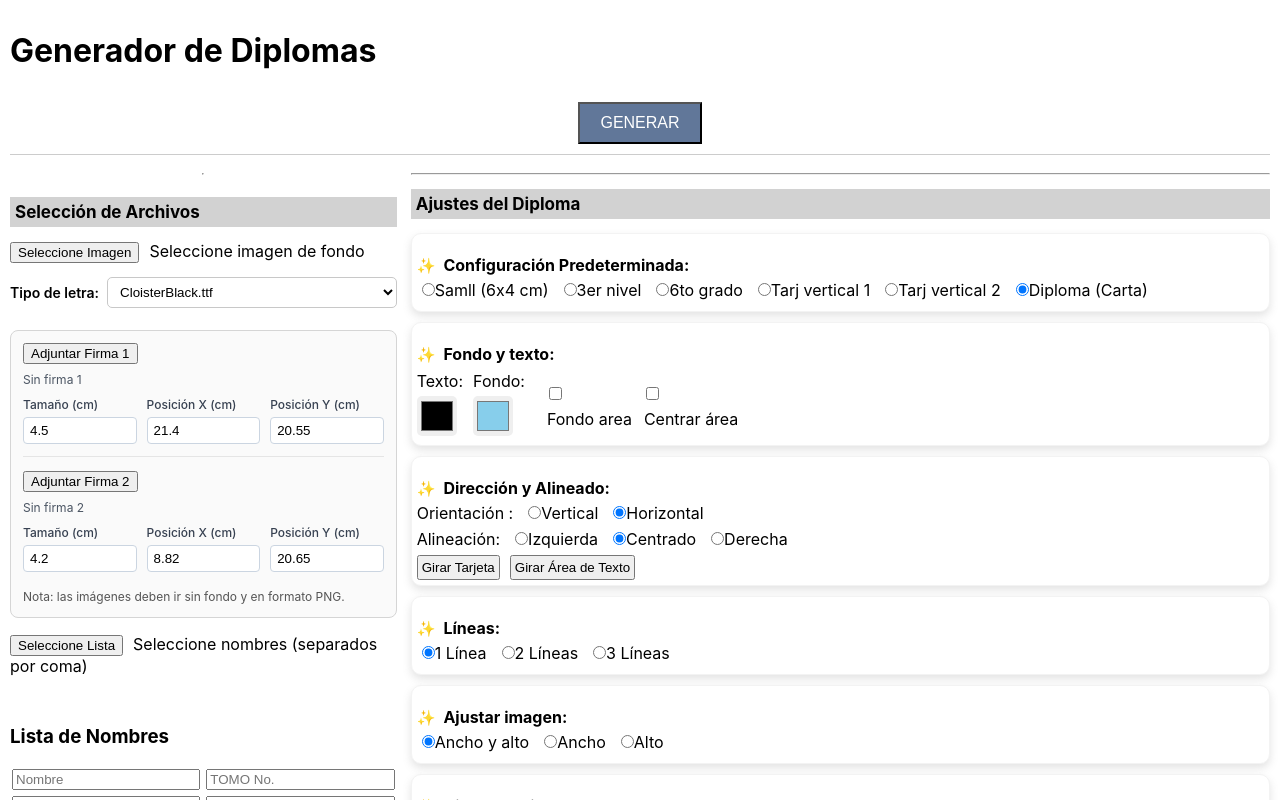
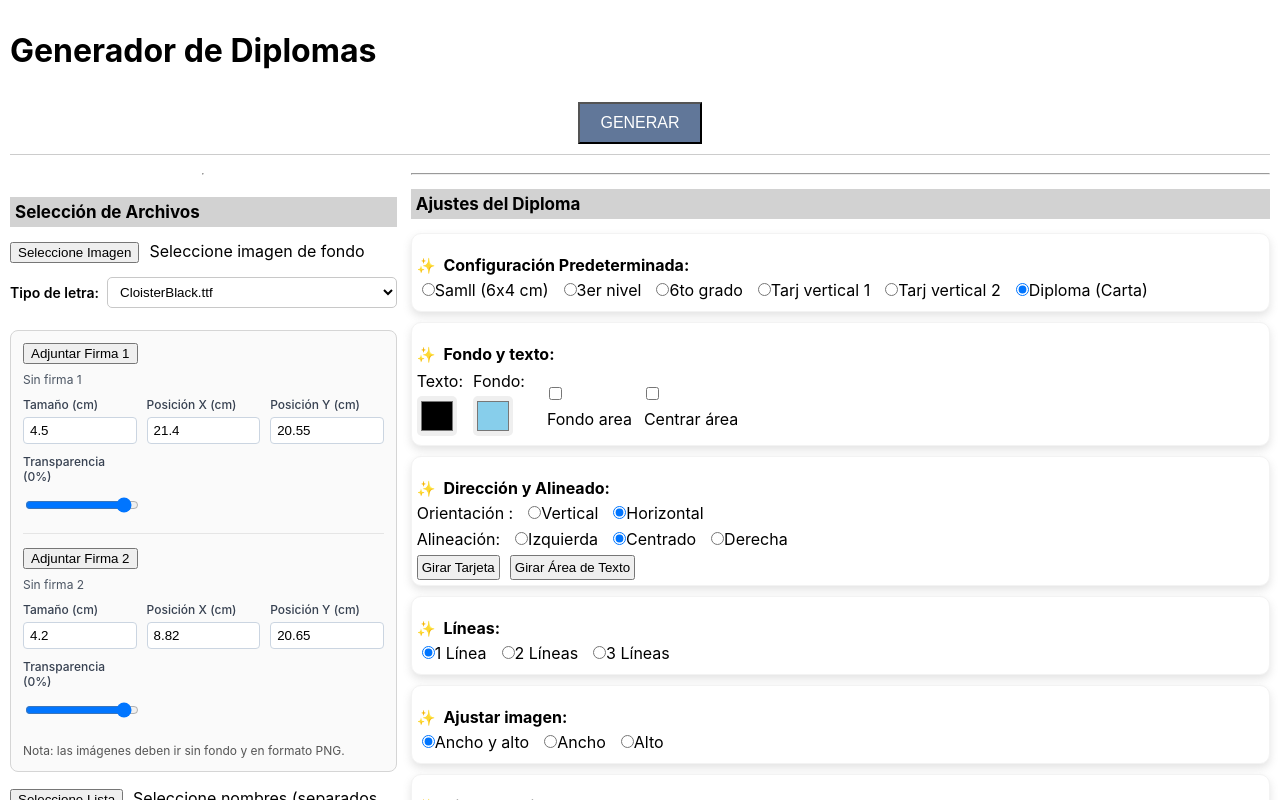
Before and after one commit to lsnoglos/diplomaGenerator, a React (Create React App) app: page / in a window 1280 px wide. Shown: the top 800 px of the page. Built offline with nearby package versions, Linux system fonts and the light colour scheme.

Commit message:
Agregar control de transparencia individual para firmas

```diff
--- a/src/App.js
+++ b/src/App.js
@@ -23,8 +23,8 @@ const SIGNATURE_STORAGE_KEYS = {
   settings: 'diplomaGenerator.signatureSettings',
 };
 const DEFAULT_SIGNATURE_SETTINGS = {
-  firma1: { x: 21.40, y: 20.55, size: 4.50 },
-  firma2: { x: 8.82, y: 20.65, size: 4.20 },
+  firma1: { x: 21.40, y: 20.55, size: 4.50, opacity: 100 },
+  firma2: { x: 8.82, y: 20.65, size: 4.20, opacity: 100 },
 };
 
 function App() {
@@ -63,8 +63,8 @@ function App() {
     try {
       const saved = JSON.parse(localStorage.getItem(SIGNATURE_STORAGE_KEYS.settings) || '{}');
       return {
-        firma1: { ...DEFAULT_SIGNATURE_SETTINGS.firma1, ...(saved.firma1 || {}) },
-        firma2: { ...DEFAULT_SIGNATURE_SETTINGS.firma2, ...(saved.firma2 || {}) },
+        firma1: { ...DEFAULT_SIGNATURE_SETTINGS.firma1, ...(saved.firma1 || {}), opacity: saved.firma1?.opacity ?? 100 },
+        firma2: { ...DEFAULT_SIGNATURE_SETTINGS.firma2, ...(saved.firma2 || {}), opacity: saved.firma2?.opacity ?? 100 },
       };
     } catch {
       return DEFAULT_SIGNATURE_SETTINGS;
@@ -936,7 +936,9 @@ function App() {
     const x = cmToPx(Number(config.x) || 0) - targetWidth / 2;
     const y = cmToPx(Number(config.y) || 0) - targetHeight - cmToPx(0.05);
 
+    ctx.globalAlpha = Math.max(0, Math.min(100, Number(config.opacity ?? 100))) / 100;
     ctx.drawImage(image, x, y, targetWidth, targetHeight);
+    ctx.globalAlpha = 1;
   });
   ctx.restore();
 };
@@ -1741,6 +1743,10 @@ const drawDiploma = (ctx, x, y, width, height, record) => {
                     <input type="number" min="0" max="35" step="0.1" value={signatureSettings.firma1.y}
                       onChange={(event) => updateSignatureSetting('firma1', 'y', event.target.value)} />
                   </label>
+                  <label className="signature-opacity-control">Transparencia ({100 - Number(signatureSettings.firma1.opacity ?? 100)}%)
+                    <input type="range" min="10" max="100" step="5" value={signatureSettings.firma1.opacity ?? 100}
+                      onChange={(event) => updateSignatureSetting('firma1', 'opacity', Number(event.target.value))} />
+                  </label>
                 </div>
               </div>
               <div className="signature-upload-item">
@@ -1768,6 +1774,10 @@ const drawDiploma = (ctx, x, y, width, height, record) => {
                   <label>Posición Y (cm)
                     <input type="number" min="0" max="35" step="0.1" value={signatureSettings.firma2.y}
                       onChange={(event) => updateSignatureSetting('firma2', 'y', event.target.value)} />
+                  </label>
+                  <label className="signature-opacity-control">Transparencia ({100 - Number(signatureSettings.firma2.opacity ?? 100)}%)
+                    <input type="range" min="10" max="100" step="5" value={signatureSettings.firma2.opacity ?? 100}
+                      onChange={(event) => updateSignatureSetting('firma2', 'opacity', Number(event.target.value))} />
                   </label>
                 </div>
               </div>
```
